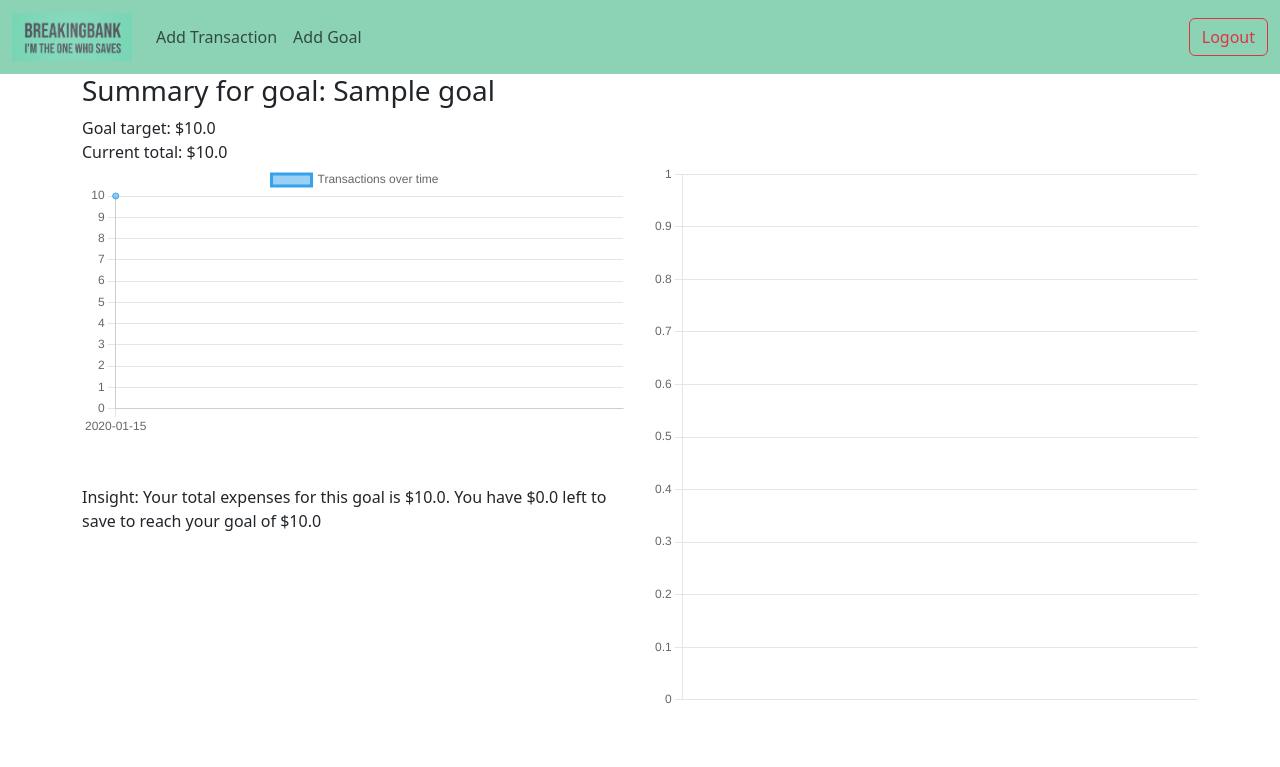
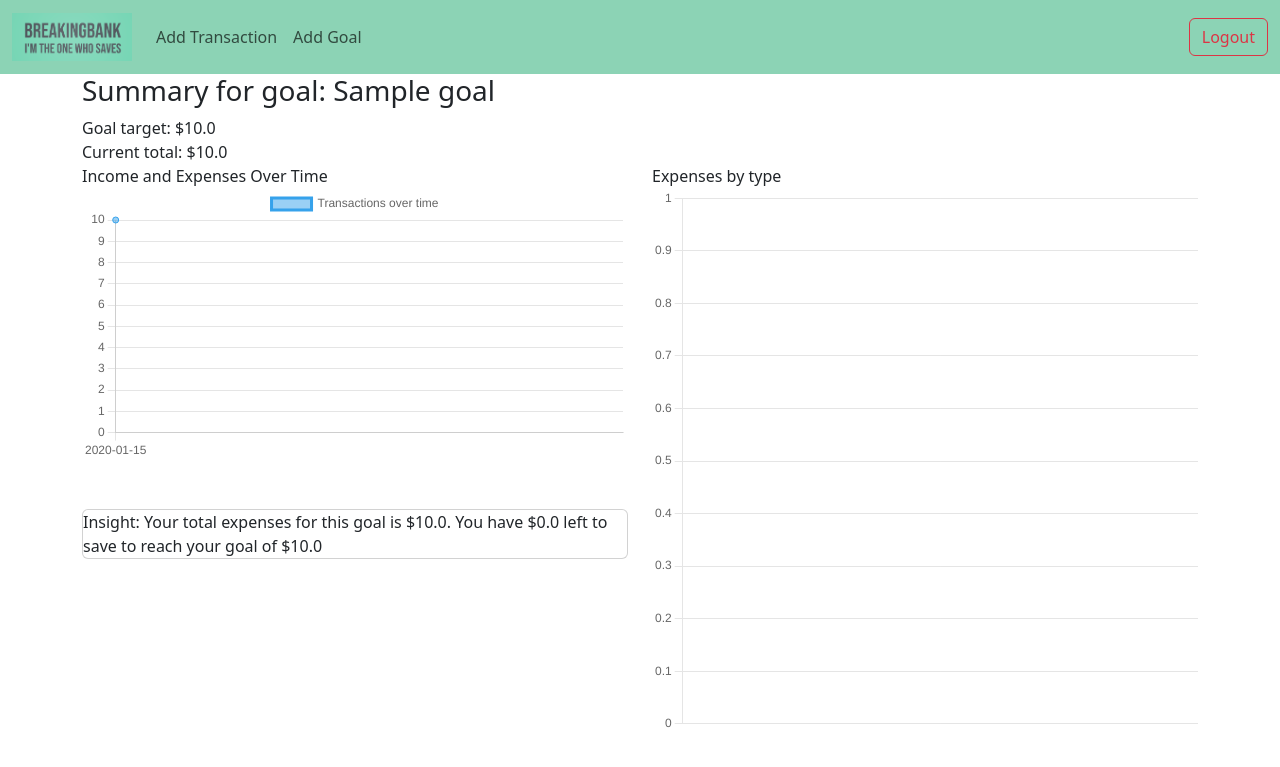
Before and after one commit to AlexandriaParkCS/2026-y12-SE-PhilipYaroshchyk-pwa-flask-application, a Flask app: page /summary/1 in a window 1280 px wide. Shown: the top 767 px of the page. Run offline with Flask 3, Linux system fonts and the light colour scheme; the visitor is signed in with stand-in values (Sample User, id 1); tables that the repository leaves empty hold one stand-in row (values such as "Sample post"); parts of the project's set-up code (start-up, migrations or seed data) failed here and were passed over; some libraries are stand-ins or nearby versions.

Commit message:
summary updated

```diff
--- a/src/templates/summary.html
+++ b/src/templates/summary.html
@@ -23,17 +23,16 @@
 
     <div class="row">
         <div class="col-sm">
-             <canvas id="myChart" ></canvas>
-
-             <div class="mt-5"> Insight: {{ tip }} </div>
+            <div>Income and Expenses Over Time</div>
+            <canvas id="myChart" ></canvas>
+            <div class="mt-5 card"> Insight: {{ tip }} </div>
         </div>
 
 
         <div class="col-sm">
-             <canvas id="myChart2" class="col-sm"></canvas>
+            <div>Expenses by type</div>
+            <canvas id="myChart2" class="col-sm"></canvas>
         </div>
-
-
     </div>
 
 
```
